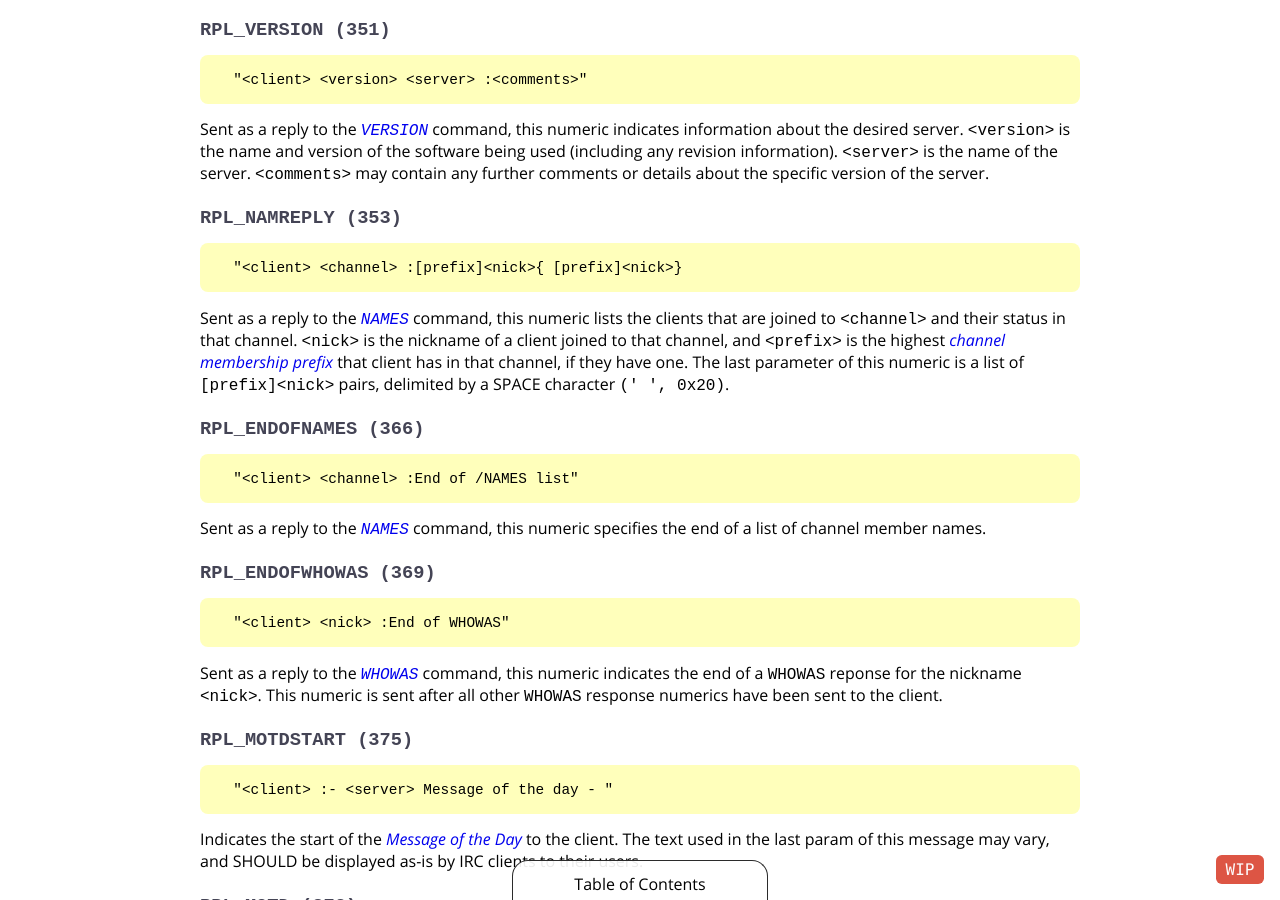
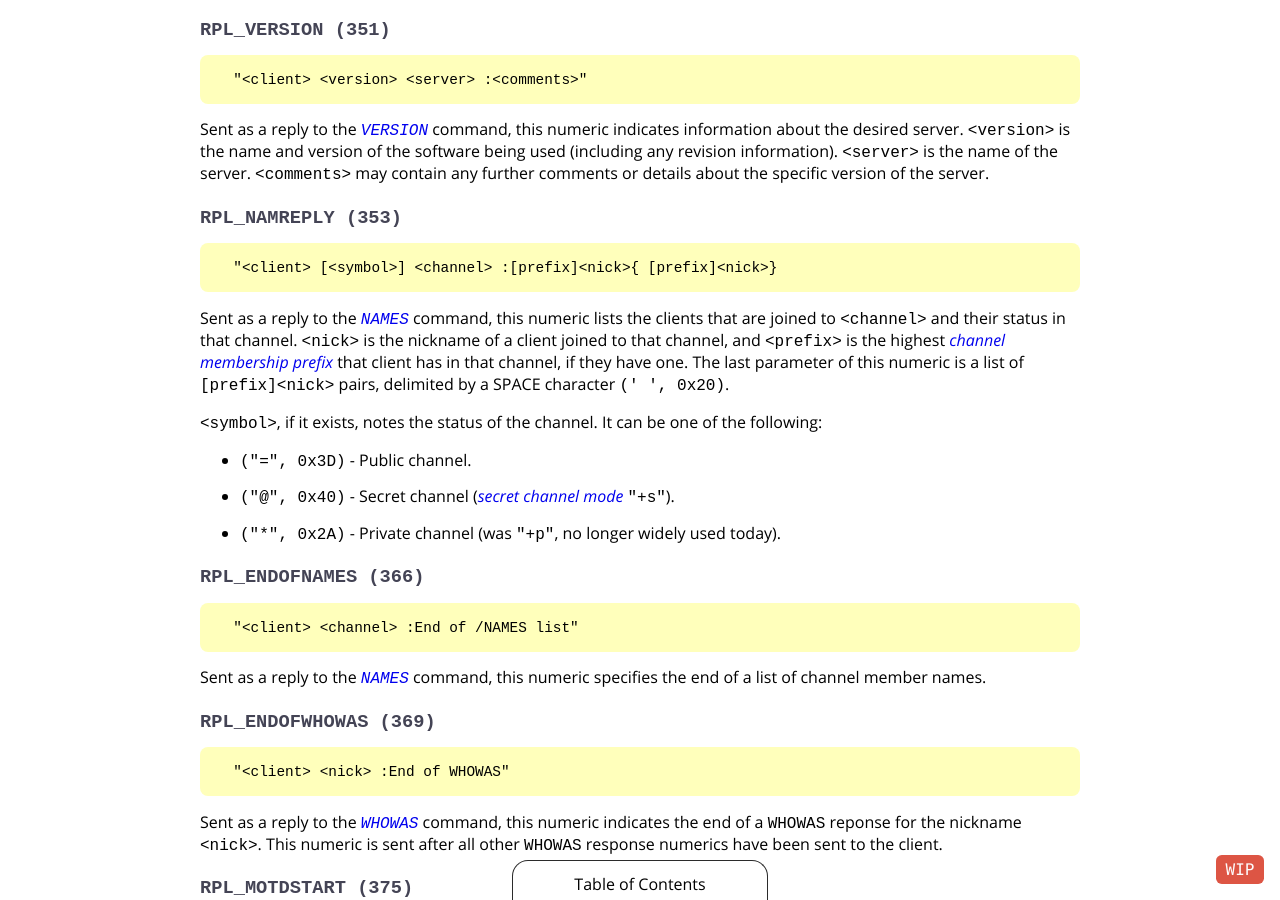
Before and after one commit to ircdocs/modern-irc, a Jekyll site: the page built from index.md, in a window 1280 px wide and 900 px high, scrolled down 48386 px. Built offline with Jekyll 4.4.1, drawn with Linux system fonts in a browser that asks for light colours.

Commit message:
numerics: Mention RPL_NAMREPLY's weird symbol

```diff
--- a/_includes/modern-appendix.md
+++ b/_includes/modern-appendix.md
@@ -479,9 +479,15 @@ Sent as a reply to the [`VERSION`](#version-message) command, this numeric indic
 
 ### `RPL_NAMREPLY (353)`
 
-      "<client> <channel> :[prefix]<nick>{ [prefix]<nick>}
+      "<client> [<symbol>] <channel> :[prefix]<nick>{ [prefix]<nick>}
 
 Sent as a reply to the [`NAMES`](#names-message) command, this numeric lists the clients that are joined to `<channel>` and their status in that channel. `<nick>` is the nickname of a client joined to that channel, and `<prefix>` is the highest [channel membership prefix](#channel-membership-prefixes) that client has in that channel, if they have one. The last parameter of this numeric is a list of `[prefix]<nick>` pairs, delimited by a SPACE character `(' ', 0x20)`.
+
+`<symbol>`, if it exists, notes the status of the channel. It can be one of the following:
+
+* `("=", 0x3D)` - Public channel.
+* `("@", 0x40)` - Secret channel ([secret channel mode](#secret-channel-mode) `"+s"`).
+* `("*", 0x2A)` - Private channel (was `"+p"`, no longer widely used today).
 
 ### `RPL_ENDOFNAMES (366)`
 
```
